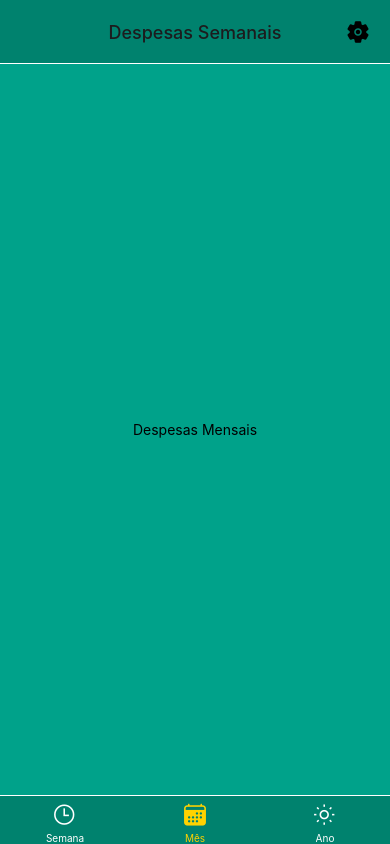
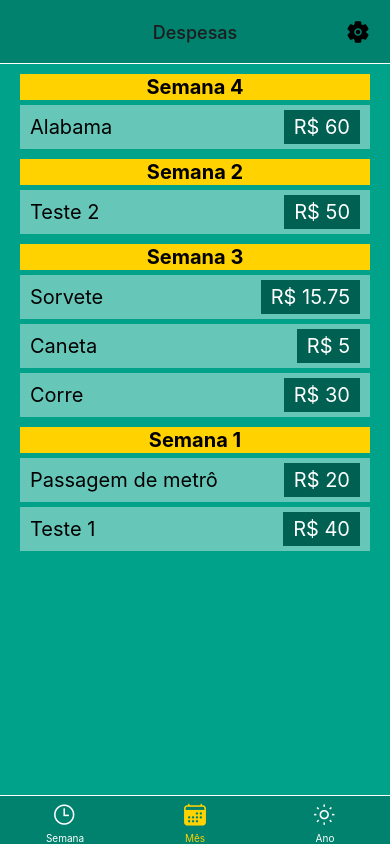
Before and after one commit to gusfonseca21/expense-tracker, a React Native app: screen /MonthExpenses in a window 390 px wide. Built offline with nearby package versions, Linux system fonts and the light colour scheme.

Commit message:
Generalizando função das listas

```diff
--- a/Navigator.tsx
+++ b/Navigator.tsx
@@ -90,15 +90,9 @@ export default function Navigator() {
   return (
     <NavigationContainer>
       <Stack.Navigator
-        screenOptions={({ route, navigation }) => {
-          console.log(route);
-          return {
+        screenOptions={({ route, navigation }) => ({
           headerTitle:
-              (route.name === "WeekExpenses" && "Despesas Semanais") ||
-              (route.name === "MonthExpenses" && "Despesas Mensais") ||
-              (route.name === "YearExpenses" && "Despesas Anuais") ||
-              "",
-
+            (route.name === "NewExpense" && "Nova Despesa") || "Despesas",
           headerTitleAlign: "center",
           headerStyle: {
             backgroundColor: palette.primary.dark,
@@ -116,10 +110,9 @@ export default function Navigator() {
               />
             </Pressable>
           ),
-          };
-        }}
+        })}
       >
-        <Stack.Screen name='WeekExpenses' component={TabNavigator} />
+        <Stack.Screen name='Expenses' component={TabNavigator} />
         <Stack.Screen name='NewExpense' component={NewExpense} />
       </Stack.Navigator>
     </NavigationContainer>
--- /dev/null
+++ b/helpers.ts
@@ -0,0 +1,26 @@
+// // Types
+// import { ptBR } from "date-fns/locale";
+// import { groupBy } from "lodash";
+// import { Expense, GetWeekFunction } from "./global/types";
+
+// export default function filterAndGroupExpenses(
+//   expenses: Expense[],
+//   comparisonFunction: GetWeekFunction
+// ) {
+//   const filteredExpenses = expenses.filter(
+//     (expense) =>
+//       comparisonFunction(expense.date, { locale: ptBR }) ===
+//       comparisonFunction(new Date(), { locale: ptBR })
+//   );
+
+//   const expensesByDayOfWeek = groupBy(
+//     filteredExpenses,
+//     (expense) =>
+//       `${format(expense.date, "EEEE", { locale: ptBR })} - ${format(
+//         expense.date,
+//         "dd/MM"
+//       )}`
+//   );
+
+//   return filteredExpenses;
+// }
--- a/screens/MonthExpenses.tsx
+++ b/screens/MonthExpenses.tsx
@@ -1,12 +1,92 @@
+import { format, getMonth, getWeek, getWeekOfMonth } from "date-fns";
+import { ptBR } from "date-fns/locale";
+import { groupBy } from "lodash";
 import { View, Text } from "react-native";
+import ExpenseList from "../components/List/ExpenseList";
 
 // Estilos
 import { globalStyles } from "../global/styles";
+import { Expense } from "../global/types";
+
+const expenses: Expense[] = [
+  {
+    id: 1,
+    amount: 10.5,
+    date: new Date("2023-02-10"),
+    title: "Cachorro quente",
+    description: "Pelo débito",
+  },
+  {
+    id: 2,
+    amount: 20.0,
+    date: new Date("2023-03-02"),
+    title: "Passagem de metrô",
+    description: "Em dinheiro",
+  },
+  {
+    id: 3,
+    amount: 15.75,
+    date: new Date("2023-03-12"),
+    title: "Sorvete",
+    description: "Dividido em 3X",
+  },
+  {
+    id: 4,
+    amount: 5.0,
+    date: new Date("2023-03-12"),
+    title: "Caneta",
+    description: "Pelo PIX",
+  },
+  {
+    id: 5,
+    amount: 30.0,
+    date: new Date("2023-03-13"),
+    title: "Corre",
+    description: "Com o Cleitinho, em dinheiro",
+  },
+  {
+    id: 6,
+    amount: 40.0,
+    date: new Date("2023-03-01"),
+    title: "Teste 1",
+    description: "Com o Cleitinho, em dinheiro",
+  },
+  {
+    id: 7,
+    amount: 50.0,
+    date: new Date("2023-03-08"),
+    title: "Teste 2",
+    description: "Com o Cleitinho, em dinheiro",
+  },
+  {
+    id: 8,
+    amount: 60.0,
+    date: new Date("2023-03-19"),
+    title: "Alabama",
+    description: "Com o Cleitinho, em dinheiro",
+  },
+];
 
 export default function MonthExpenses() {
+  const filteredExpenses = expenses.filter(
+    (expense) => getMonth(expense.date) === getMonth(new Date())
+  );
+
+  const groupedExpenses = groupBy(
+    filteredExpenses,
+    (expense) => `Semana ${getWeekOfMonth(expense.date)}`
+  );
+
+  const finalExpenses = Object.keys(groupedExpenses)
+    .map((dayOfWeek) => ({
+      title: dayOfWeek,
+      data: groupedExpenses[dayOfWeek],
+    }))
+    .reverse();
+
   return (
     <View style={globalStyles.pageStyle}>
-      <Text>Despesas Mensais</Text>
+      <ExpenseList expenses={finalExpenses} />
     </View>
   );
 }
--- a/screens/WeekExpenses.tsx
+++ b/screens/WeekExpenses.tsx
@@ -1,5 +1,5 @@
 import { View } from "react-native";
-import { format } from "date-fns";
+import { format, getWeek } from "date-fns";
 import { ptBR } from "date-fns/locale";
 
 // Estilos
@@ -8,8 +8,9 @@ import { globalStyles } from "../global/styles";
 import { groupBy } from "lodash";
 
 // Tipos
-import Expense from "../global/types";
+import { Expense } from "../global/types";
 import ExpenseList from "../components/List/ExpenseList";
+// import filterAndGroupExpenses from "../helpers";
 
 const expenses: Expense[] = [
   {
@@ -47,11 +48,29 @@ const expenses: Expense[] = [
     title: "Corre",
     description: "Com o Cleitinho, em dinheiro",
   },
+  {
+    id: 6,
+    amount: 30.0,
+    date: new Date("2023-03-16"),
+    title: "Gilette",
+    description: "Com o Cleitinho, em dinheiro",
+  },
+  {
+    id: 7,
+    amount: 30.0,
+    date: new Date("2023-03-17"),
+    title: "Sete",
+    description: "Com o Cleitinho, em dinheiro",
+  },
 ];
 
 export default function WeekExpenses() {
+  const filteredExpenses = expenses.filter(
+    (expense) => getWeek(expense.date) === getWeek(new Date())
+  );
+
   const expensesByDayOfWeek = groupBy(
-    expenses,
+    filteredExpenses,
     (expense) =>
       `${format(expense.date, "EEEE", { locale: ptBR })} - ${format(
         expense.date,
```
Also changed, not shown: global/types.ts (+5 -3 lines). Lines whose indentation alone changed are shown as unchanged.
